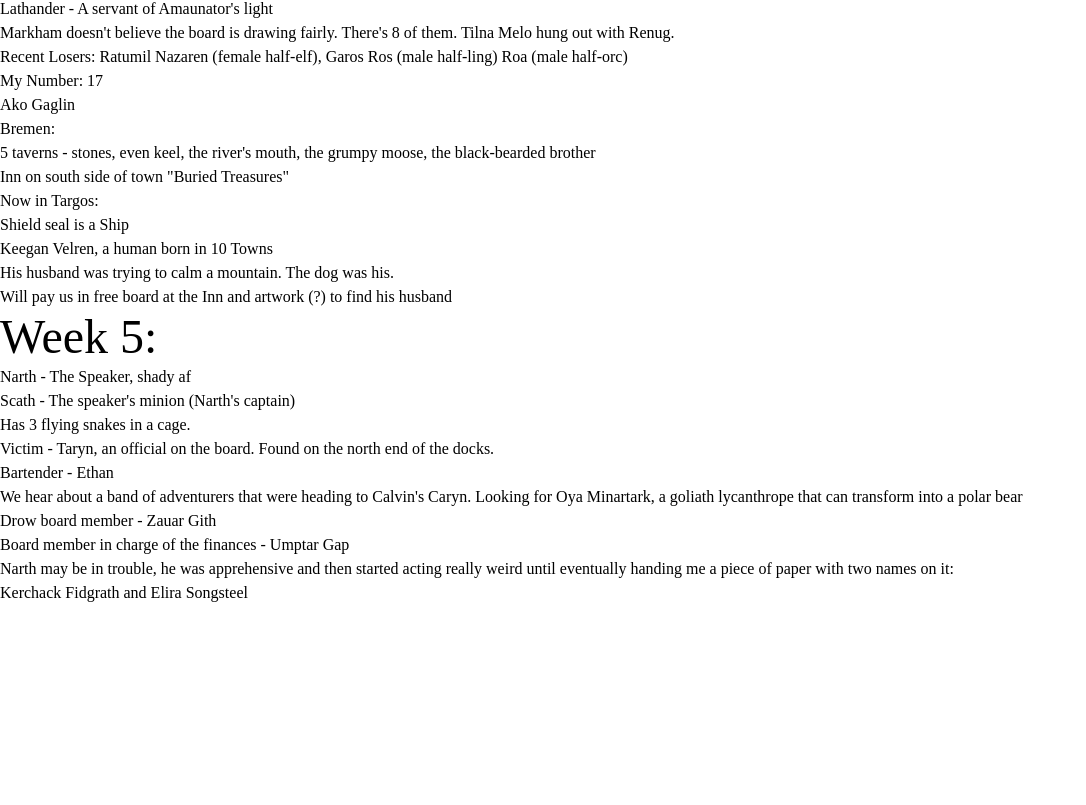
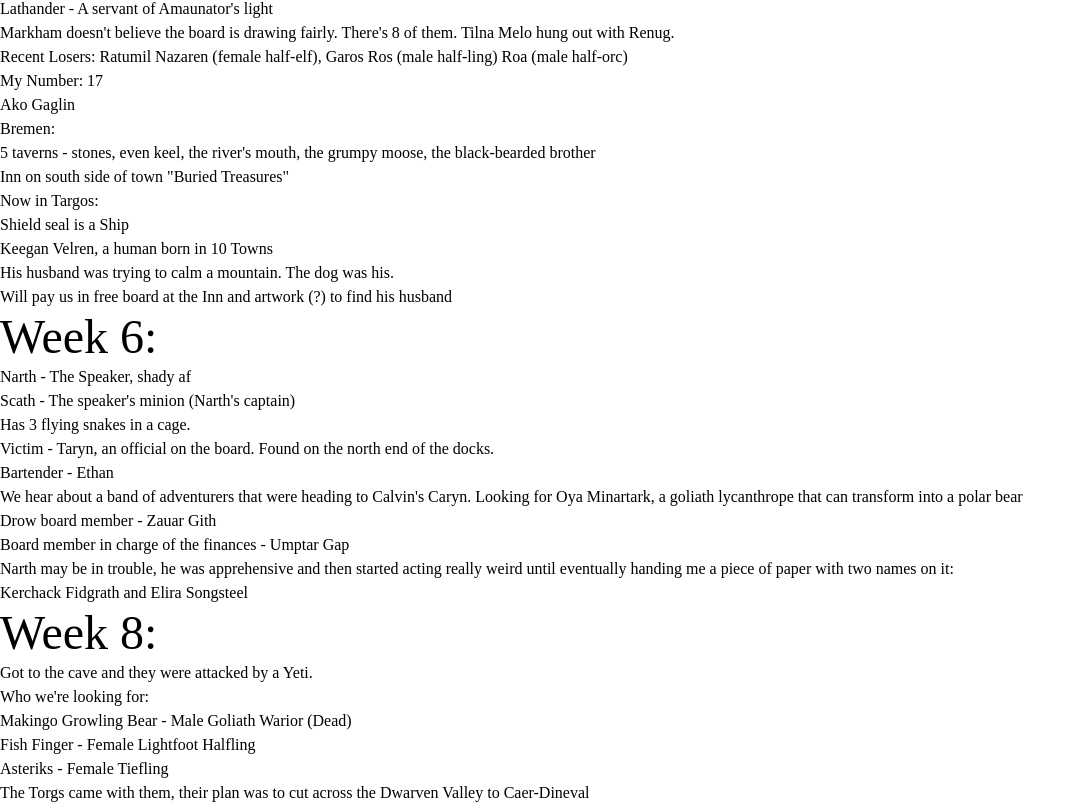
Before and after one commit to mgwissa/no_next_rime_of_the_frostmaiden, a React (Create React App) app in the folder my-app/: page /notes in a window 1280 px wide. Shown: the part 1887-2692 px from the top of the page, without its empty margins (0-1086 px from the left). Before the commit the page ends 2492 px from the top, so only its background shows below. Built offline with nearby package versions, Linux system fonts and the light colour scheme; a web font is replaced by a local one.

Commit message:
get off laptop

```diff
--- a/my-app/src/pages/Notes/Notes.tsx
+++ b/my-app/src/pages/Notes/Notes.tsx
@@ -95,7 +95,7 @@ function Notes() {
               <br />
               Every victim was found with a dagger of ice through their heart.
               <br />
-              She thinks Selphek kaltro (very very blue eyes) who works at Torg's which is run by Torga Icevain (a shady dwarf)
+              She thinks Sephik Kaltro (very very blue eyes) who works at Torg's which is run by Torga Icevain (a shady dwarf)
               <br />
               Were here 5 days ago, she guessed heading to Bremen next
               <br />
@@ -145,7 +145,7 @@ function Notes() {
             </Typography>
           </div>
           <div>
-            <Typography variant="h3" color="textPrimary">Week 5:</Typography>
+            <Typography variant="h3" color="textPrimary">Week 6:</Typography>
             <Typography variant="body1">
               Narth - The Speaker, shady af
               <br />
@@ -168,6 +168,22 @@ function Notes() {
               Kerchack Fidgrath and Elira Songsteel
             </Typography>
           </div>
+          <div>
+            <Typography variant="h3" color="textPrimary">Week 8:</Typography>
+            <Typography variant="body1">
+              Got to the cave and they were attacked by a Yeti.
+              <br />
+              Who we're looking for:
+              <br />
+              Makingo Growling Bear - Male Goliath Warior (Dead)
+              <br />
+              Fish Finger - Female Lightfoot Halfling
+              <br />
+              Asteriks - Female Tiefling
+              <br />
+              The Torgs came with them, their plan was to cut across the Dwarven Valley to Caer-Dineval
+            </Typography>
+          </div>
         </main>
       </ThemeProvider>
     </div>
```
Also changed, not shown: my-app/src/pages/Backstory.tsx/Backstory.tsx (+17 -0 lines).
